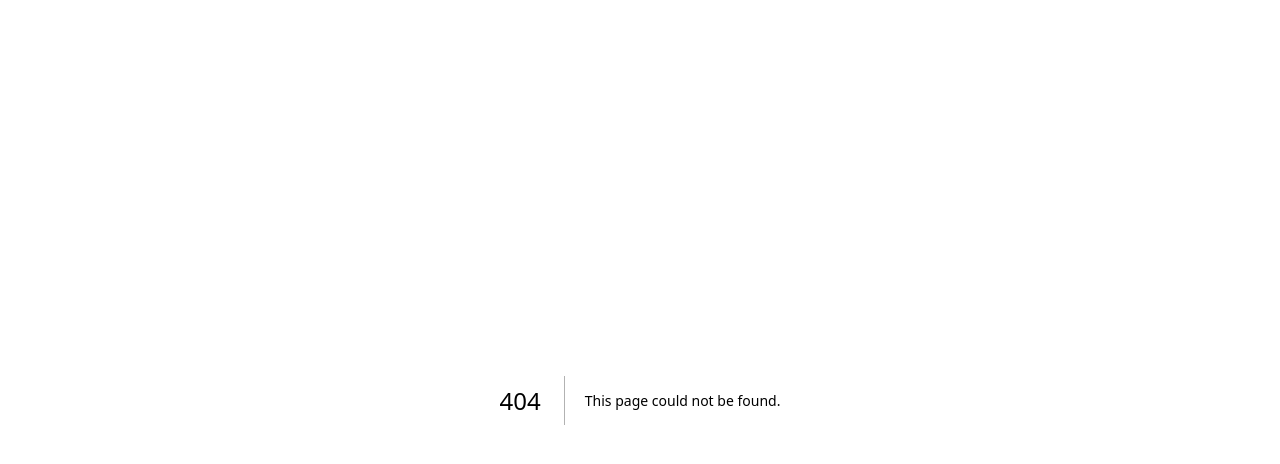
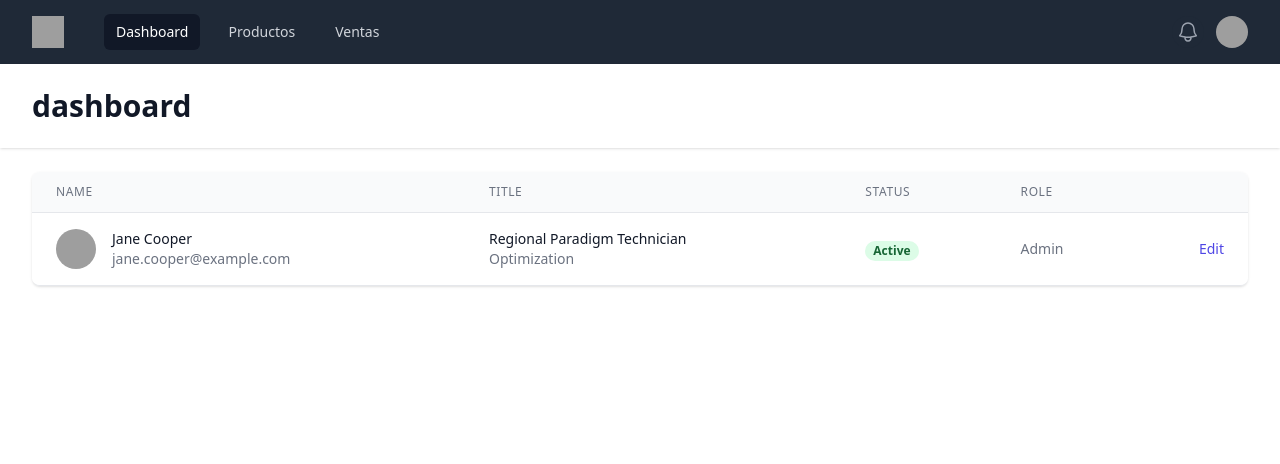
Before and after one commit to germanrogu/nextjs-dashboard-admin, a Next.js app: page /dashboard in a window 1280 px wide. Before the commit this address had no page. Shown: the top 464 px of the page. Built offline with nearby package versions, Linux system fonts and the light colour scheme; grey boxes are pictures that could not be loaded.

Commit message:
Main Layout and config

```diff
--- /dev/null
+++ b/src/components/LoginPage.jsx
@@ -0,0 +1,96 @@
+import { LockClosedIcon } from '@heroicons/react/solid';
+
+export default function LoginPage() {
+  return (
+    <>
+      <div className="min-h-full flex items-center justify-center py-12 px-4 sm:px-6 lg:px-8">
+        <div className="max-w-md w-full space-y-8">
+          <div>
+            <img
+              className="mx-auto h-12 w-auto"
+              src="https://tailwindui.com/img/logos/workflow-mark-indigo-600.svg"
+              alt="Workflow"
+            />
+            <h2 className="mt-6 text-center text-3xl font-extrabold text-gray-900">
+              Sign in to your account
+            </h2>
+          </div>
+          <Form className="mt-8 space-y-6" action="#" method="POST">
+            <input type="hidden" name="remember" defaultValue="true" />
+            <div className="rounded-md shadow-sm -space-y-px">
+              <div>
+                <label htmlFor="email-address" className="sr-only">
+                  Email address
+                </label>
+                <Field
+                  id="email-address"
+                  name="email"
+                  type="email"
+                  autoComplete="email"
+                  required
+                  className="appearance-none rounded-none relative block w-full px-3 py-2 border border-gray-300 placeholder-gray-500 text-gray-900 rounded-t-md focus:outline-none focus:ring-indigo-500 focus:border-indigo-500 focus:z-10 sm:text-sm"
+                  placeholder="Email address"
+                />
+              </div>
+              <div>
+                <label htmlFor="password" className="sr-only">
+                  Password
+                </label>
+                <Field
+                  id="password"
+                  name="password"
+                  type="password"
+                  autoComplete="current-password"
+                  required
+                  className="appearance-none rounded-none relative block w-full px-3 py-2 border border-gray-300 placeholder-gray-500 text-gray-900 rounded-b-md focus:outline-none focus:ring-indigo-500 focus:border-indigo-500 focus:z-10 sm:text-sm"
+                  placeholder="Password"
+                />
+              </div>
+            </div>
+
+            <div className="flex items-center justify-between">
+              <div className="flex items-center">
+                <input
+                  id="remember-me"
+                  name="remember-me"
+                  type="checkbox"
+                  className="h-4 w-4 text-indigo-600 focus:ring-indigo-500 border-gray-300 rounded"
+                />
+                <label
+                  htmlFor="remember-me"
+                  className="ml-2 block text-sm text-gray-900"
+                >
+                  Remember me
+                </label>
+              </div>
+
+              <div className="text-sm">
+                <a
+                  href="#"
+                  className="font-medium text-indigo-600 hover:text-indigo-500"
+                >
+                  Forgot your password?
+                </a>
+              </div>
+            </div>
+
+            <div>
+              <button
+                type="submit"
+                className="group relative w-full flex justify-center py-2 px-4 border border-transparent text-sm font-medium rounded-md text-white bg-indigo-600 hover:bg-indigo-700 focus:outline-none focus:ring-2 focus:ring-offset-2 focus:ring-indigo-500"
+              >
+                <span className="absolute left-0 inset-y-0 flex items-center pl-3">
+                  <LockClosedIcon
+                    className="h-5 w-5 text-indigo-500 group-hover:text-indigo-400"
+                    aria-hidden="true"
+                  />
+                </span>
+                Sign in
+              </button>
+            </div>
+          </Form>
+        </div>
+      </div>
+    </>
+  );
+}
--- /dev/null
+++ b/src/layout/MainLayout.jsx
@@ -0,0 +1,21 @@
+import Nav from '@/common/Nav';
+import Header from '@/components/Header';
+import React from 'react';
+
+const MainLayout = ({ children }) => {
+  return (
+    <>
+      <div className="min-h-full">
+        <Header />
+        <Nav />
+        <main>
+          <div className="max-w-7xl mx-auto py-6 sm:px-6 lg:px-8">
+            {children}
+          </div>
+        </main>
+      </div>
+    </>
+  );
+};
+
+export default MainLayout;
--- a/src/pages/_app.js
+++ b/src/pages/_app.js
@@ -1,4 +1,11 @@
+import MainLayout from '@/layout/MainLayout';
 import '@/styles/tailwind.css';
 export default function App({ Component, pageProps }) {
-  return <Component {...pageProps} />;
+  return (
+    <>
+      <MainLayout>
+        <Component {...pageProps} />
+      </MainLayout>
+    </>
+  );
 }
--- /dev/null
+++ b/src/pages/dashboard/index.jsx
@@ -0,0 +1,108 @@
+const people = [
+  {
+    name: 'Jane Cooper',
+    title: 'Regional Paradigm Technician',
+    department: 'Optimization',
+    role: 'Admin',
+    email: 'jane.cooper@example.com',
+    image:
+      'https://images.unsplash.com/photo-1494790108377-be9c29b29330?ixlib=rb-1.2.1&ixid=eyJhcHBfaWQiOjEyMDd9&auto=format&fit=facearea&facepad=4&w=256&h=256&q=60',
+  },
+];
+
+export default function Dashboard() {
+  return (
+    <>
+      <div className="flex flex-col">
+        <div className="-my-2 overflow-x-auto sm:-mx-6 lg:-mx-8">
+          <div className="py-2 align-middle inline-block min-w-full sm:px-6 lg:px-8">
+            <div className="shadow overflow-hidden border-b border-gray-200 sm:rounded-lg">
+              <table className="min-w-full divide-y divide-gray-200">
+                <thead className="bg-gray-50">
+                  <tr>
+                    <th
+                      scope="col"
+                      className="px-6 py-3 text-left text-xs font-medium text-gray-500 uppercase tracking-wider"
+                    >
+                      Name
+                    </th>
+                    <th
+                      scope="col"
+                      className="px-6 py-3 text-left text-xs font-medium text-gray-500 uppercase tracking-wider"
+                    >
+                      Title
+                    </th>
+                    <th
+                      scope="col"
+                      className="px-6 py-3 text-left text-xs font-medium text-gray-500 uppercase tracking-wider"
+                    >
+                      Status
+                    </th>
+                    <th
+                      scope="col"
+                      className="px-6 py-3 text-left text-xs font-medium text-gray-500 uppercase tracking-wider"
+                    >
+                      Role
+                    </th>
+                    <th scope="col" className="relative px-6 py-3">
+                      <span className="sr-only">Edit</span>
+                    </th>
+                  </tr>
+                </thead>
+                <tbody className="bg-white divide-y divide-gray-200">
+                  {people.map((person) => (
+                    <tr key={person.email}>
+                      <td className="px-6 py-4 whitespace-nowrap">
+                        <div className="flex items-center">
+                          <div className="flex-shrink-0 h-10 w-10">
+                            <img
+                              className="h-10 w-10 rounded-full"
+                              src={person.image}
+                              alt=""
+                            />
+                          </div>
+                          <div className="ml-4">
+                            <div className="text-sm font-medium text-gray-900">
+                              {person.name}
+                            </div>
+                            <div className="text-sm text-gray-500">
+                              {person.email}
+                            </div>
+                          </div>
+                        </div>
+                      </td>
+                      <td className="px-6 py-4 whitespace-nowrap">
+                        <div className="text-sm text-gray-900">
+                          {person.title}
+                        </div>
+                        <div className="text-sm text-gray-500">
+                          {person.department}
+                        </div>
+                      </td>
+                      <td className="px-6 py-4 whitespace-nowrap">
+                        <span className="px-2 inline-flex text-xs leading-5 font-semibold rounded-full bg-green-100 text-green-800">
+                          Active
+                        </span>
+                      </td>
+                      <td className="px-6 py-4 whitespace-nowrap text-sm text-gray-500">
+                        {person.role}
+                      </td>
+                      <td className="px-6 py-4 whitespace-nowrap text-right text-sm font-medium">
+                        <a
+                          href="#"
+                          className="text-indigo-600 hover:text-indigo-900"
+                        >
+                          Edit
+                        </a>
+                      </td>
+                    </tr>
+                  ))}
+                </tbody>
+              </table>
+            </div>
+          </div>
+        </div>
+      </div>
+    </>
+  );
+}
```
